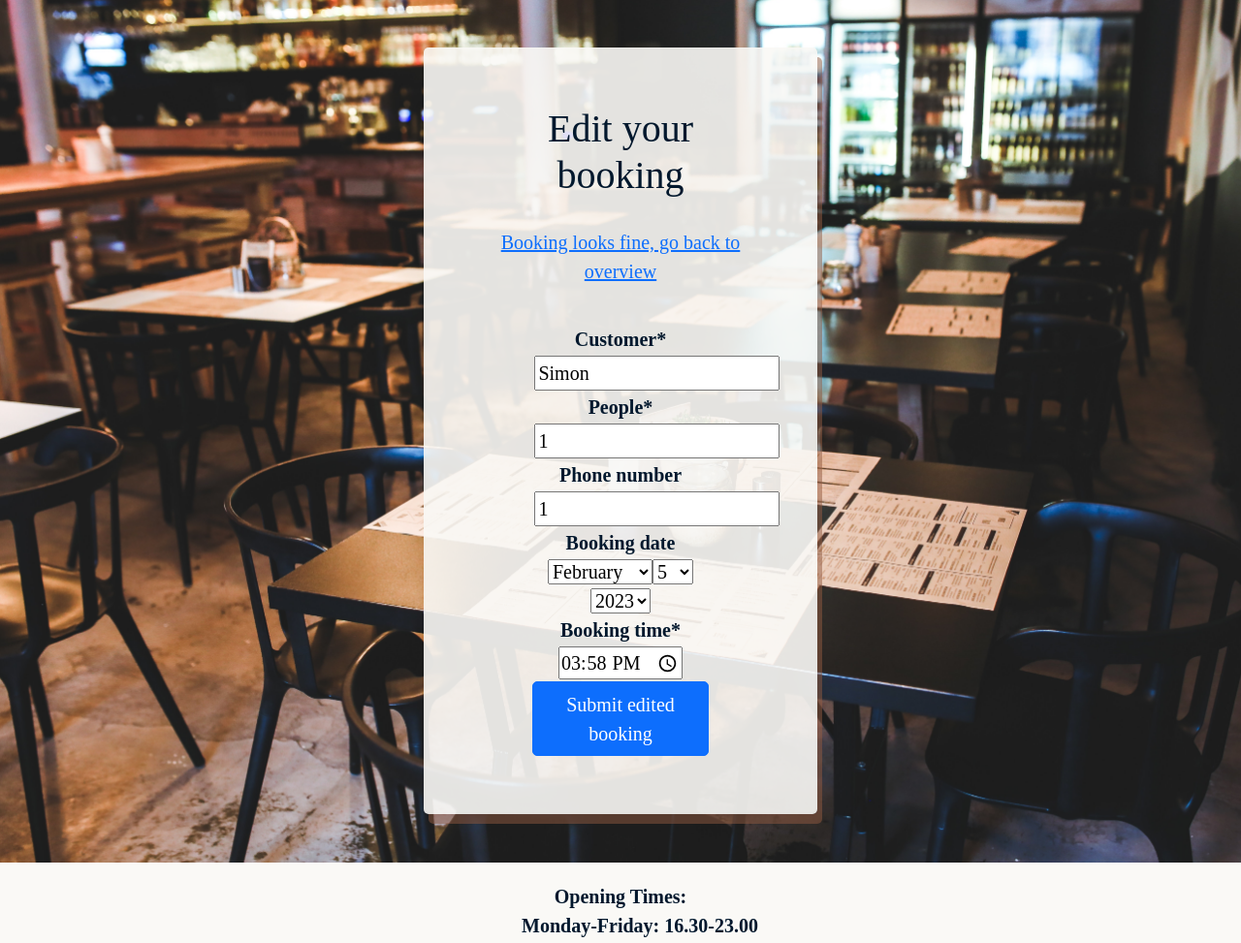
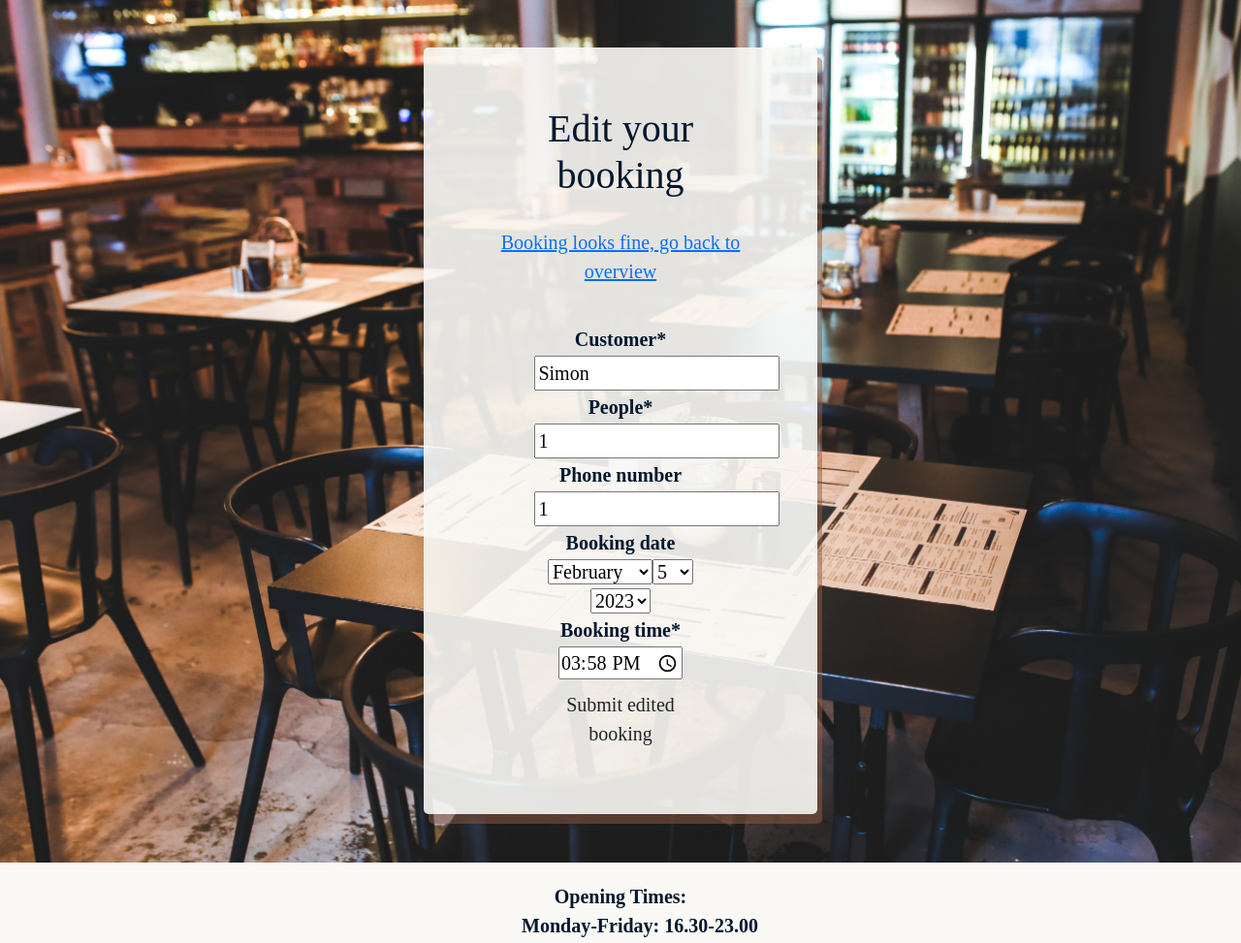
Before and after one commit to simonmortensen23/table-booking, a Django app: page /edit/1 in a window 1280 px wide. Shown: the part 71-1044 px from the top of the page at 97% size. Run offline with Django 3.2, Linux system fonts and the light colour scheme; the first user in the database is signed in; data comes from the database, SQL or seed files in the repository; some libraries are stand-ins or nearby versions; some web fonts are replaced.

Commit message:
Final commit

```diff
--- a/feedme/views.py
+++ b/feedme/views.py
@@ -1,10 +1,13 @@
+'''
+Views for application
+'''
 from django.contrib.auth.decorators import login_required
 from django.shortcuts import render, redirect, get_object_or_404
 from django.contrib import messages
 from .models import Booking
 from .forms import BookingForm
 
-# Create your views here.
+
 def status_500(request, *args, **kwargs):
     bookings = Booking.objects.all()
     context = {
@@ -13,6 +16,7 @@ def status_500(request, *args, **kwargs):
     response = render(request, '500.html', context)
     response.status_code = 500
     return response
+
 
 def view_home(request):
     """
@@ -36,8 +40,6 @@ def make_booking(request):
     """
     if request.method == 'POST':
         form = BookingForm(request.POST)
-        # validation_response = validate_booking(form)
-        # if not validation_response:
         if form.is_valid():
             booking = form.save()
             booking.user = request.user
@@ -53,22 +55,6 @@ def make_booking(request):
     return render(request, 'make_booking.html', context)
 
 
-# def validate_booking(booking_form):
-#     form = BookingForm(booking_form)
-#     if form.is_valid():
-#         return 'Booking date must be in the future.'
-#     elif find_booking(form):
-#         return 'booking already exists'
-
-# def find_booking(form):
-#     user = request.user
-#     booking_date = form.booking_date
-#     booking_time = form.booking_time
-#     unique_booking = Booking.objects.filter(
-#         user=user, booking_date=booking_date, booking_time=booking_time).exists()
-#     return unique_booking
-
-
 @login_required
 def view_booking(request):
     """
@@ -79,7 +65,8 @@ def view_booking(request):
     context = {
         'bookings': bookings
     }
-    return render(request, 'view_booking.html', context)
+    return render(
+        request, 'view_booking.html', context)
 
 
 @login_required
--- a/templates/edit_booking.html
+++ b/templates/edit_booking.html
@@ -14,7 +14,7 @@
                <form method="POST" name="form" class="form">
                   {{form|crispy}}
                   {% csrf_token %}
-                  <div class="intro-button mx-auto"><button class="btn btn-primary btn-xl"
+                  <div class="intro-button mx-auto"><button class="btn btn-xl"
                      type="submit">Submit edited booking</button>
                   </div>
                </form>
```
